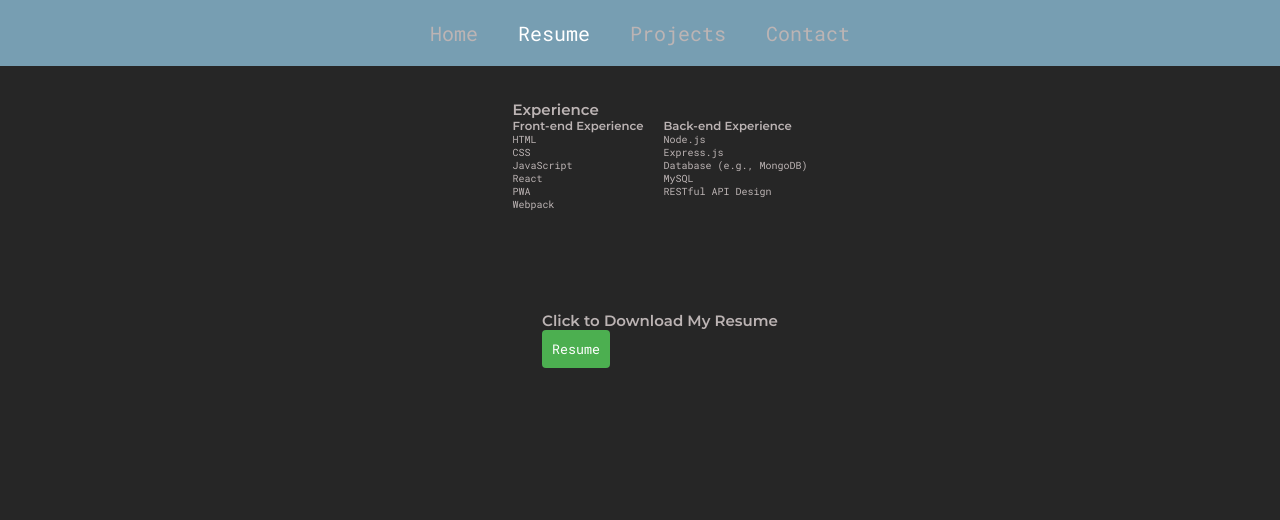
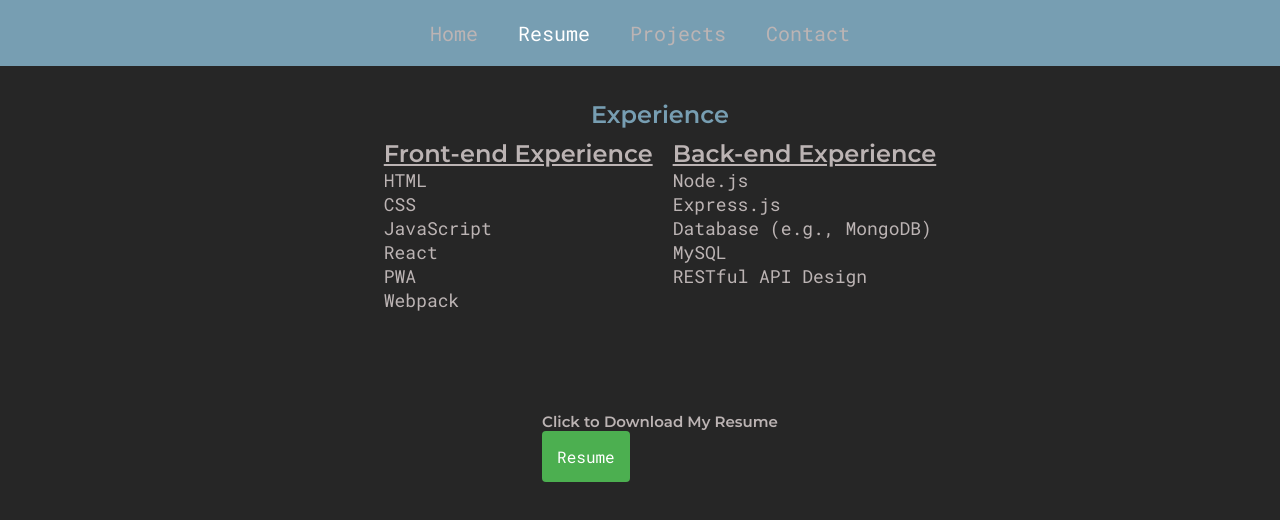
Before and after one commit to JeremyBlau/Developer_Profile_React, a React (Create React App) app: page /resume in a window 1280 px wide. Shown: the top 520 px of the page. Built offline with nearby package versions, Linux system fonts and the light colour scheme.

Commit message:
added formatting to the resume.css

```diff
--- a/src/pages/resume.js
+++ b/src/pages/resume.js
@@ -25,7 +25,7 @@ export default function Resume() {
 
   return (
     <div className="resume-container">
-      <section>
+      <section className="experience-section">
         <h2>Experience</h2>
         <div className="experience-container">
           <div className="experience-column">
--- a/src/styles/resume.css
+++ b/src/styles/resume.css
@@ -1,11 +1,14 @@
+/* resume.css */
+
 section {
     margin-top: 100px;
-    margin-left: 40px
+    margin-left: 40px;
   }
 
   /* Style for the Download button */
   button {
-    padding: 10px;
+    padding: 15px; /* Increased padding for a larger button */
+    font-size: 16px; /* Increased font size for the button text */
     background-color: #4caf50; /* Green background color */
     color: white; /* White text color */
     border: none; /* Remove border */
@@ -17,6 +20,7 @@ section {
   button:hover {
     background-color: #45a049;
   }
+
   .resume-container {
     display: flex;
     flex-direction: column;
@@ -32,3 +36,21 @@ section {
   .experience-column {
     text-align: left; /* Optional: Aligns text to the left within each column */
   }
+
+  .experience-section h2 {
+    color: #779eb2;
+    text-align: center; /* Center-align the "Experience" heading */
+    font-size: 24px; /* Increased font size for the "Experience" heading */
+    margin-bottom: 10px; /* Added margin bottom for space between "Experience" and the section content */
+  }
+
+  .experience-column h3 {
+    font-size: 24px; /* Increased font size for section headings */
+    font-weight: bold; /* Bold text */
+    text-decoration: underline; /* Underlined text */
+  }
+
+  .experience-column ul {
+    font-size: 18px; /* Increased font size for the text within the list */
+    list-style-type: none; /* Remove default list styling */
+  }
```
